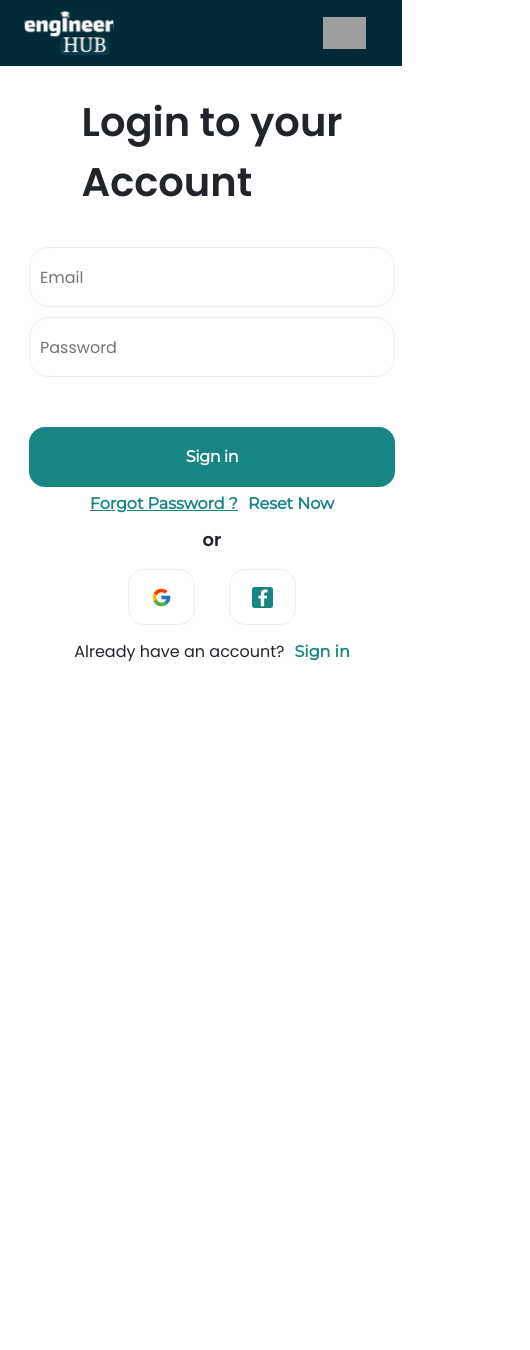
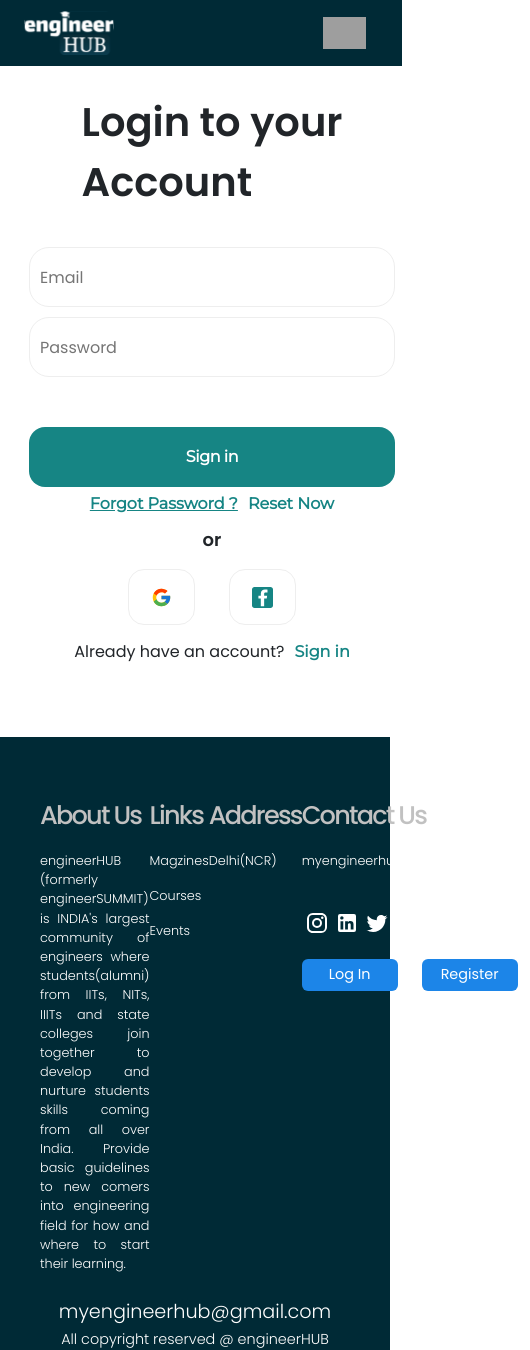
Before and after one commit to veer04/engineerHUBv2, a React (Create React App) app: page /register in a window 390 px wide. Shown: the whole page, 530 px wide, since content can reach past the window. Before the commit the page ends 844 px from the top, so only its background shows below. Built offline with nearby package versions, Linux system fonts and the light colour scheme; grey boxes are pictures that could not be loaded.

Commit message:
fixing responsive

```diff
--- a/src/App.js
+++ b/src/App.js
@@ -14,6 +14,7 @@ import Freecourses from "./Components/freecourses-pages/Freecourses";
 import Resources from "./Components/Resources/Resources";
 import Register from "./Components/Login/Register";
 import Success from "./Components/Login/success";
+import Footer from "./Components/Footer/Footer";
 function App() {
   return (
     <Router>
@@ -37,6 +38,9 @@ function App() {
         <Route path="/suc" exact element={<Success />} />
         <Route path="/register" exact element={<Register />} />
       </Routes>
+      <div className="Footer">
+        <Footer />
+      </div>
     </Router>
   );
 }
--- a/src/Components/Footer/Footer.css
+++ b/src/Components/Footer/Footer.css
@@ -95,3 +95,32 @@
 .foot-container {
     padding: 0px 40px ;
 }
+
+
+@media screen and (max-width: 768px) {
+  .textfooter{
+    font-size: 1.6rem;
+  }
+  .footertextaboutus{
+    font-size: 0.8rem;
+  }
+  .footerinnertext{
+    font-size: 0.8rem;
+  }
+  .footericon{
+    width: 0px;
+  }
+  .foot-btn{
+    flex-wrap: nowrap;
+  }
+
+  .foot-btn div:nth-child(1){
+    width: auto;
+  }
+  .foot-btn div:nth-child(2){
+    width: auto;
+  }
+  .Intern-Position span{
+    font-size:14px;
+  }
+}
--- a/src/Components/Footer/Footer.js
+++ b/src/Components/Footer/Footer.js
@@ -26,7 +26,7 @@ function Footer() {
 
             </div>
             <div className="f_nav">
-              <h3 className="textfooter">Quick Links</h3>
+              <h3 className="textfooter">Links</h3>
               <div className="row footerinnertext">
                 <p>Magzines</p>
               </div>
@@ -71,7 +71,7 @@ function Footer() {
                   <TelegramIcon />
                 </div>
               </div>
-              <div className="row">
+              <div className="row foot-btn">
                 <div className="col-lg-6">
                   <button className="footerBB">Log In</button>
                 </div>
@@ -82,7 +82,7 @@ function Footer() {
             </div>
           </div>
           <div className="row copyright"> myengineerhub@gmail.com</div>
-          <div className="row  copyright1">All copyright@ reserved</div>
+          <div className="row  copyright1">All copyright reserved @ engineerHUB</div>
         </div>
       </div>
     </>
--- a/src/Components/HomePage/HomePage.js
+++ b/src/Components/HomePage/HomePage.js
@@ -122,9 +122,7 @@ export default function NavBar() {
       <div className="Members">
         <Members />
       </div>
-      <div className="Footer">
-        <Footer />
-      </div>
+
     </>
   );
 }
```
